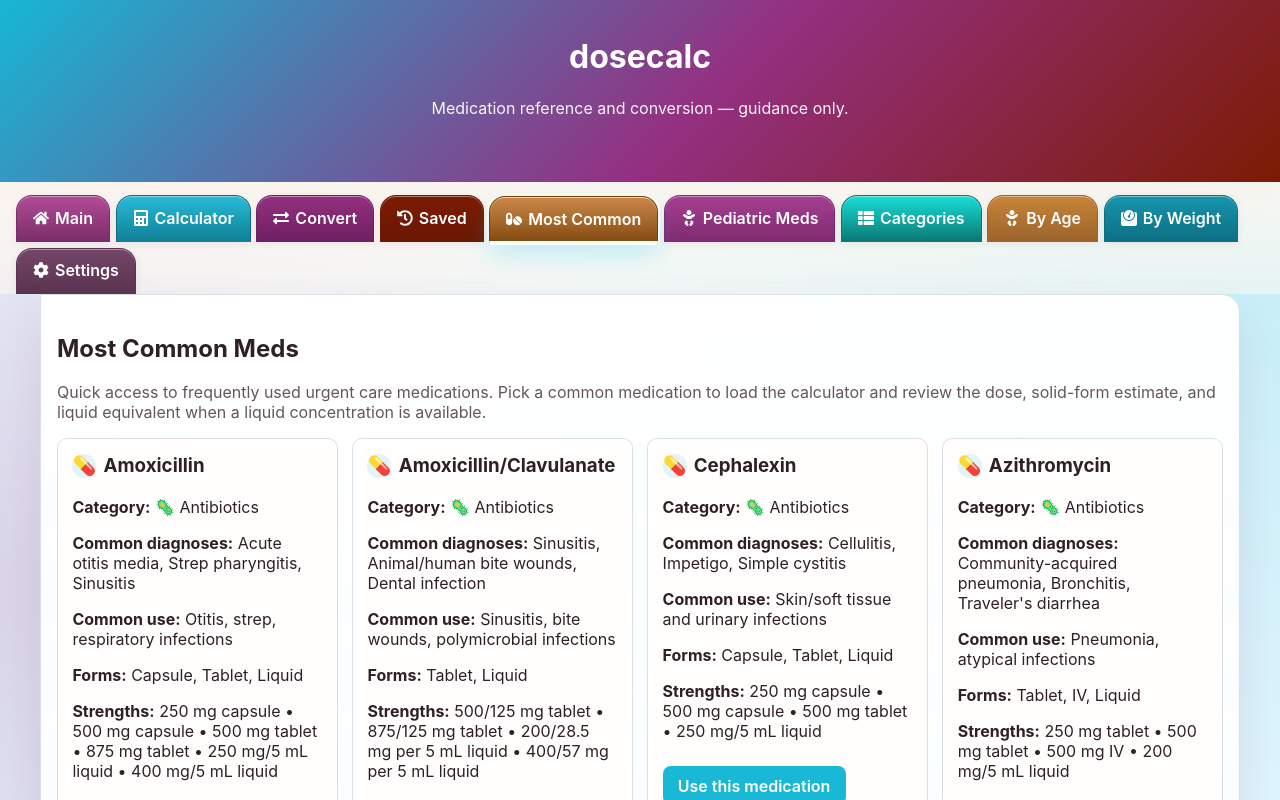
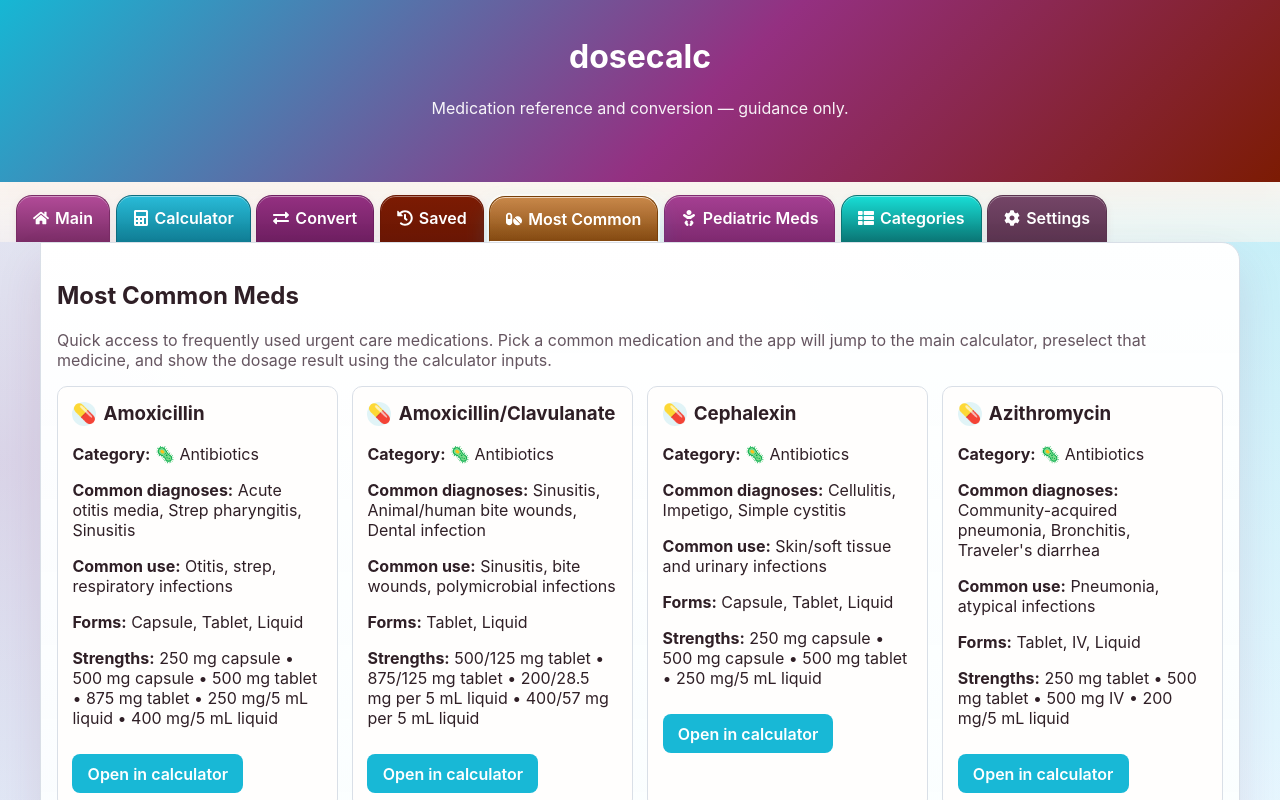
Before and after one commit to bernmoreno/dosecalc, a React (Create React App) app: page / in a window 1280 px wide. Both pictures are taken after a click on the button "Most Common". Shown: the top 800 px of the page. Built offline with nearby package versions, Linux system fonts and the light colour scheme.

Commit message:
Route common meds into calculator

```diff
--- a/src/App.js
+++ b/src/App.js
@@ -5,7 +5,6 @@ import {
   FaExchangeAlt,
   FaHistory,
   FaBaby,
-  FaWeight,
   FaCog,
   FaPills,
   FaThList,
@@ -14,8 +13,6 @@ import {
 import DoseCalcCalculatorTab from "./tabs/DoseCalcCalculatorTab";
 import ConvertTab from "./tabs/ConvertTab";
 import SavedDataTab from "./tabs/SavedDataTab";
-import ByAgeTab from "./tabs/ByAgeTab";
-import ByWeightTab from "./tabs/ByWeightTab";
 import SettingsTab from "./tabs/SettingsTab";
 import MedicationCategoriesTab from "./tabs/MedicationCategoriesTab";
 import MostCommonMedsTab from "./tabs/MostCommonMedsTab";
@@ -169,18 +166,6 @@ function App() {
         ><FaThList /> Categories</button>
         <button
           type="button"
-          className={`tab-btn tab-by-age ${activeTab === "byAge" ? "is-active" : ""}`}
-          onClick={() => setActiveTab("byAge")}
-          aria-current={activeTab === "byAge" ? "page" : undefined}
-        ><FaBaby /> By Age</button>
-        <button
-          type="button"
-          className={`tab-btn tab-by-weight ${activeTab === "byWeight" ? "is-active" : ""}`}
-          onClick={() => setActiveTab("byWeight")}
-          aria-current={activeTab === "byWeight" ? "page" : undefined}
-        ><FaWeight /> By Weight</button>
-        <button
-          type="button"
           className={`tab-btn tab-settings ${activeTab === "settings" ? "is-active" : ""}`}
           onClick={() => setActiveTab("settings")}
           aria-current={activeTab === "settings" ? "page" : undefined}
@@ -192,7 +177,7 @@ function App() {
         {activeTab === "calculator" && <DoseCalcCalculatorTab initialMedicationId={calculatorMedicationId} />}
         {activeTab === "convert" && <ConvertTab initialMedicationId={convertMedicationId} />}
         {activeTab === "saved" && <SavedDataTab />}
-        {activeTab === "common" && <MostCommonMedsTab />}
+        {activeTab === "common" && <MostCommonMedsTab onCalculateMedication={handleCalculateMedication} />}
         {activeTab === "pediatric" && <PediatricMedsTab />}
         {activeTab === "categories" && (
           <MedicationCategoriesTab
@@ -200,8 +185,6 @@ function App() {
             onCalculateMedication={handleCalculateMedication}
           />
         )}
-        {activeTab === "byAge" && <ByAgeTab />}
-        {activeTab === "byWeight" && <ByWeightTab />}
         {activeTab === "settings" && <SettingsTab />}
       </main>
 
--- a/src/tabs/DoseCalcCalculatorTab.js
+++ b/src/tabs/DoseCalcCalculatorTab.js
@@ -189,6 +189,7 @@ export default function DoseCalcCalculatorTab({
     }
     if (exists) {
       setSelectedMedicationId(initialMedicationId);
+      setShowResult(true);
     }
   }, [initialMedicationId, medicationCategories]);
 
--- a/src/tabs/MostCommonMedsTab.js
+++ b/src/tabs/MostCommonMedsTab.js
@@ -1,5 +1,4 @@
 import React, { useMemo, useState } from "react";
-import DoseCalcCalculatorTab from "./DoseCalcCalculatorTab";
 import { MEDICATION_CATEGORIES, MOST_COMMON_URGENT_CARE_MED_IDS } from "../data/medications";
 
 function buildCommonMedicationCategories() {
@@ -11,7 +10,7 @@ function buildCommonMedicationCategories() {
     .filter((category) => category.medications.length > 0);
 }
 
-export default function MostCommonMedsTab() {
+export default function MostCommonMedsTab({ onCalculateMedication }) {
   const [selectedMedicationId, setSelectedMedicationId] = useState(MOST_COMMON_URGENT_CARE_MED_IDS[0] ?? "");
 
   const commonCategories = useMemo(() => buildCommonMedicationCategories(), []);
@@ -26,12 +25,17 @@ export default function MostCommonMedsTab() {
     [commonCategories]
   );
 
+  const openMedicationInCalculator = (medicationId) => {
+    setSelectedMedicationId(medicationId);
+    onCalculateMedication?.(medicationId);
+  };
+
   return (
     <section>
       <h2>Most Common Meds</h2>
       <p className="muted">
-        Quick access to frequently used urgent care medications. Pick a common medication to load the calculator and review the dose,
-        solid-form estimate, and liquid equivalent when a liquid concentration is available.
+        Quick access to frequently used urgent care medications. Pick a common medication and the app will jump to the main calculator,
+        preselect that medicine, and show the dosage result using the calculator inputs.
       </p>
 
       <div className="most-common-grid">
@@ -41,11 +45,11 @@ export default function MostCommonMedsTab() {
             className={`med-card is-clickable ${selectedMedicationId === medication.id ? "is-selected" : ""}`}
             role="button"
             tabIndex={0}
-            onClick={() => setSelectedMedicationId(medication.id)}
+            onClick={() => openMedicationInCalculator(medication.id)}
             onKeyDown={(event) => {
               if (event.key === "Enter" || event.key === " ") {
                 event.preventDefault();
-                setSelectedMedicationId(medication.id);
+                openMedicationInCalculator(medication.id);
               }
             }}
           >
@@ -63,23 +67,14 @@ export default function MostCommonMedsTab() {
               className="primary-btn"
               onClick={(event) => {
                 event.stopPropagation();
-                setSelectedMedicationId(medication.id);
+                openMedicationInCalculator(medication.id);
               }}
             >
-              Use this medication
+              Open in calculator
             </button>
           </article>
         ))}
       </div>
-
-      <DoseCalcCalculatorTab
-        key={selectedMedicationId || "most-common-meds-calculator"}
-        initialMedicationId={selectedMedicationId}
-        medicationCategories={commonCategories}
-        heading="Common Meds Dose + Conversion"
-        description="Calculate a typical dose using age and weight, then review the solid-form estimate and liquid equivalent when both forms are available."
-        medicationLabel="Most common medication"
-      />
     </section>
   );
 }
```
Also changed, not shown: 1 other file (tests, documents, lock files or other folders).
